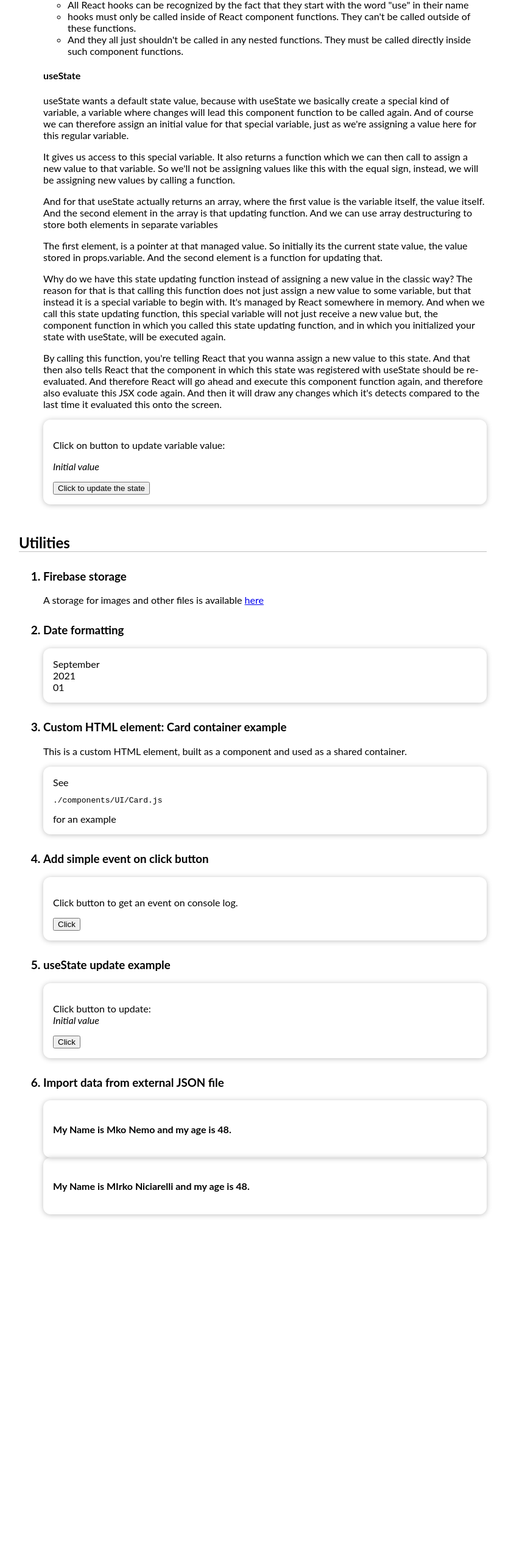
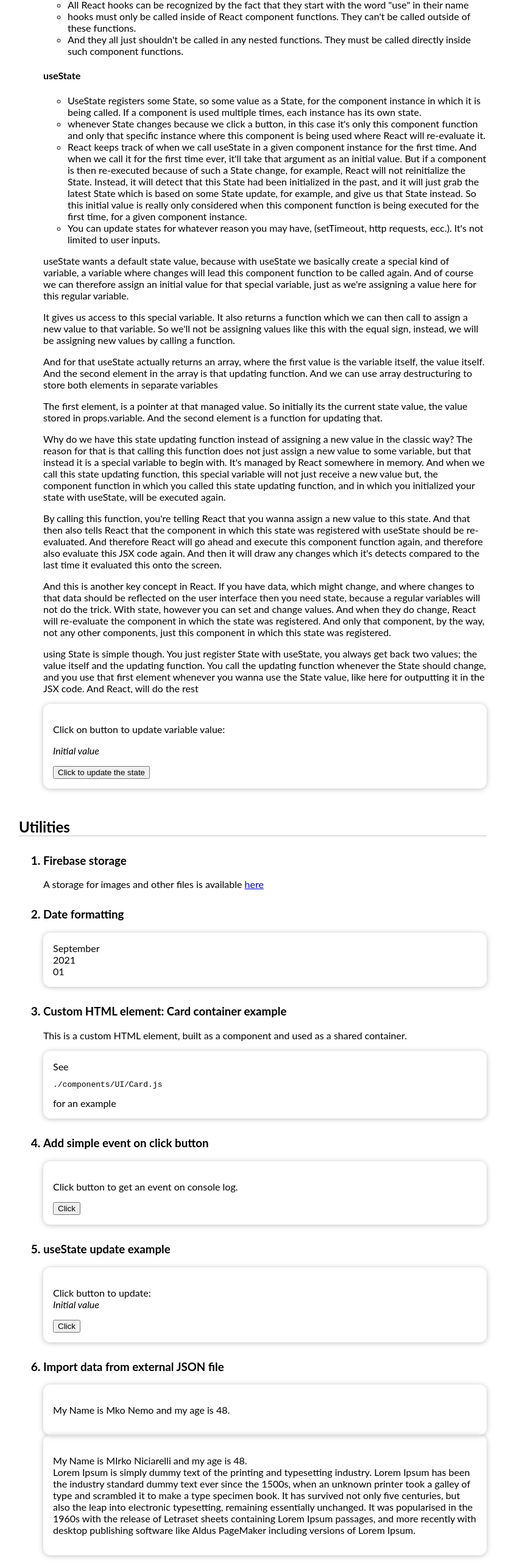
Before and after one commit to mkonemo/react-basics, a React (Create React App) app: page / in a window 1280 px wide. Shown: the part 941-3507 px from the top of the page at 61% size, without its empty margins (225-1059 px from the left). Before the commit the page ends 2948 px from the top, so only its background shows below. Built offline with nearby package versions, Linux system fonts and the light colour scheme.

Commit message:
3 files modified, 1 added, 1 deleted

```diff
--- a/src/App.js
+++ b/src/App.js
@@ -2,20 +2,22 @@ import React from 'react';
 import Card from './components/UI/Card';
 
 import Props from './components/props/Props';
-import State from './components/state/State';
+import UseStateDefinition from './components/state/UseStateDefinition';
 
 import DateExample from './components/date/DateExample';
 import Json from './components/json/Json';
 import ClickEvent from './components/events/ClickEvent';
 import UpdateState from './components/state/UpdateState';
 
-
 import './style.css';
 
 const App = () => {
   return (
     <div>
-      <h1>React <img src='https://firebasestorage.googleapis.com/v0/b/react-basics-2ff51.appspot.com/o/logo192.png?alt=media&token=a484171c-797a-4a94-a7f7-ee9cb914a2e3' /></h1>
+      <h1>
+        React{' '}
+        <img src="https://firebasestorage.googleapis.com/v0/b/react-basics-2ff51.appspot.com/o/logo192.png?alt=media&token=a484171c-797a-4a94-a7f7-ee9cb914a2e3" />
+      </h1>
       <h2>Basics</h2>
       <ol>
         <li>
@@ -29,35 +31,51 @@ const App = () => {
           </p>
         </li>
         <li>
-          <State />
-          </li>
+          <UseStateDefinition />
+        </li>
       </ol>
       <h2>Utilities</h2>
       <ol>
-        <li><h3>Firebase storage</h3>
-        <p>A storage for images and other files is available <a href="https://console.firebase.google.com/u/0/project/reacttest-8afe6/storage/reacttest-8afe6.appspot.com/files/~2F" target="_blank">here</a></p></li>
+        <li>
+          <h3>Firebase storage</h3>
+          <p>
+            A storage for images and other files is available{' '}
+            <a
+              href="https://console.firebase.google.com/u/0/project/reacttest-8afe6/storage/reacttest-8afe6.appspot.com/files/~2F"
+              target="_blank"
+            >
+              here
+            </a>
+          </p>
+        </li>
         <li>
           <DateExample />
         </li>
         <li>
           <h3>Custom HTML element: Card container example</h3>
-          <p>This is a custom HTML element, built as a component and used as a shared container.</p>
+          <p>
+            This is a custom HTML element, built as a component and used as a
+            shared container.
+          </p>
           <Card>
-             See{' '}
+            See{' '}
             <pre>
               <code>./components/UI/Card.js</code>
             </pre>{' '}
             for an example
           </Card>
         </li>
-        <li><ClickEvent /></li>
-        <li><UpdateState variable='Initial value' /></li>
+        <li>
+          <ClickEvent />
+        </li>
+        <li>
+          <UpdateState variable="Initial value" />
+        </li>
         <li>
           <Json />
         </li>
-
       </ol>
     </div>
   );
-}
+};
 export default App;
--- a/src/components/json/Json.js
+++ b/src/components/json/Json.js
@@ -13,11 +13,10 @@ const Json = () => {
         {sampleData.map((item, i) => {
           return (
             <Card>
-              <h4>
-                {' '}
-                My Name is {item.firstName} {item.lastName} and my age is{' '}
-                {item.age}.
-              </h4>
+              <p>
+
+                My Name is {item.firstName} {item.lastName} and my age is {item.age}. <br /> {item.info}
+              </p>
             </Card>
           );
         })}
--- a/src/components/json/sample.js
+++ b/src/components/json/sample.js
@@ -1,14 +1,16 @@
 const sampleData = [
   {
-    "firstName": "Mko",
-    "lastName": "Nemo",
-    "age": 48
+    firstName: 'Mko',
+    lastName: 'Nemo',
+    age: 48
   },
- {
-    "firstName": "MIrko",
-    "lastName": "Niciarelli",
-    "age": 48
-  },
-]
+  {
+    firstName: 'MIrko',
+    lastName: 'Niciarelli',
+    age: 48,
+    info:
+      'Lorem Ipsum is simply dummy text of the printing and typesetting industry. Lorem Ipsum has been the industry standard dummy text ever since the 1500s, when an unknown printer took a galley of type and scrambled it to make a type specimen book. It has survived not only five centuries, but also the leap into electronic typesetting, remaining essentially unchanged. It was popularised in the 1960s with the release of Letraset sheets containing Lorem Ipsum passages, and more recently with desktop publishing software like Aldus PageMaker including versions of Lorem Ipsum.'
+  }
+];
 
 export default sampleData;
--- a/src/components/state/State.js
+++ b/src/components/state/UseStateDefinition.js
@@ -2,7 +2,7 @@ import React, { useState } from 'react';
 
 import Card from '../UI/Card';
 
-const State = () => {
+const UseStateDefinition = () => {
   const [variable, setVariable] = useState('Initial value');
 
   const clickHandler = () => {
@@ -48,6 +48,56 @@ const State = () => {
         </li>
       </ul>
       <h4>useState</h4>
+      <ul>
+        <li>
+        UseState registers some State, so some value as a State, for the component instance in which it is being called. If a component is used multiple times, each instance has its own state.
+        </li>
+        <li>
+        whenever State changes
+
+because we click a button, in this case
+
+it's only this component function
+
+and only that specific instance
+
+where this component is being used
+
+where React will re-evaluate it.
+        </li>
+        <li>
+        React keeps track
+
+of when we call useState in a given component instance
+
+for the first time.
+
+And when we call it for the first time ever,
+
+it'll take that argument as an initial value.
+
+But if a component is then re-executed
+
+because of such a State change, for example,
+
+React will not reinitialize the State.
+
+Instead, it will detect that this State had been initialized
+
+in the past, and it will just grab the latest State
+
+which is based on some State update, for example,
+
+and give us that State instead.
+
+So this initial value is really only considered
+
+when this component function is being executed
+
+for the first time, for a given component instance.
+        </li>
+        <li>You can update states for whatever reason you may have, (setTimeout, http requests, ecc.). It's not limited to user inputs.</li>
+      </ul>
       <p>
         useState wants a default state value, because with useState we basically
         create a special kind of variable, a variable where changes will lead
@@ -91,6 +141,50 @@ const State = () => {
         again. And then it will draw any changes which it's detects compared to
         the last time it evaluated this onto the screen.
       </p>
+      <p>And this is another key concept in React.
+
+If you have data, which might change,
+
+and where changes to that data should be reflected
+
+on the user interface
+
+then you need state,
+
+because a regular variables will not do the trick.
+
+With state, however you can set and change values.
+
+And when they do change,
+
+React will re-evaluate the component
+
+in which the state was registered.
+
+And only that component, by the way,
+
+not any other components,
+
+just this component in which this state was registered.</p>
+<p>using State is simple though.
+
+You just register State with useState,
+
+you always get back two values;
+
+the value itself and the updating function.
+
+You call the updating function
+
+whenever the State should change,
+
+and you use that first element
+
+whenever you wanna use the State value,
+
+like here for outputting it in the JSX code.
+
+And React, will do the rest</p>
       <Card>
         <p>Click on button to update variable value:</p>
         <p>
@@ -101,4 +195,4 @@ const State = () => {
     </div>
   );
 };
-export default State;
+export default UseStateDefinition;
```
